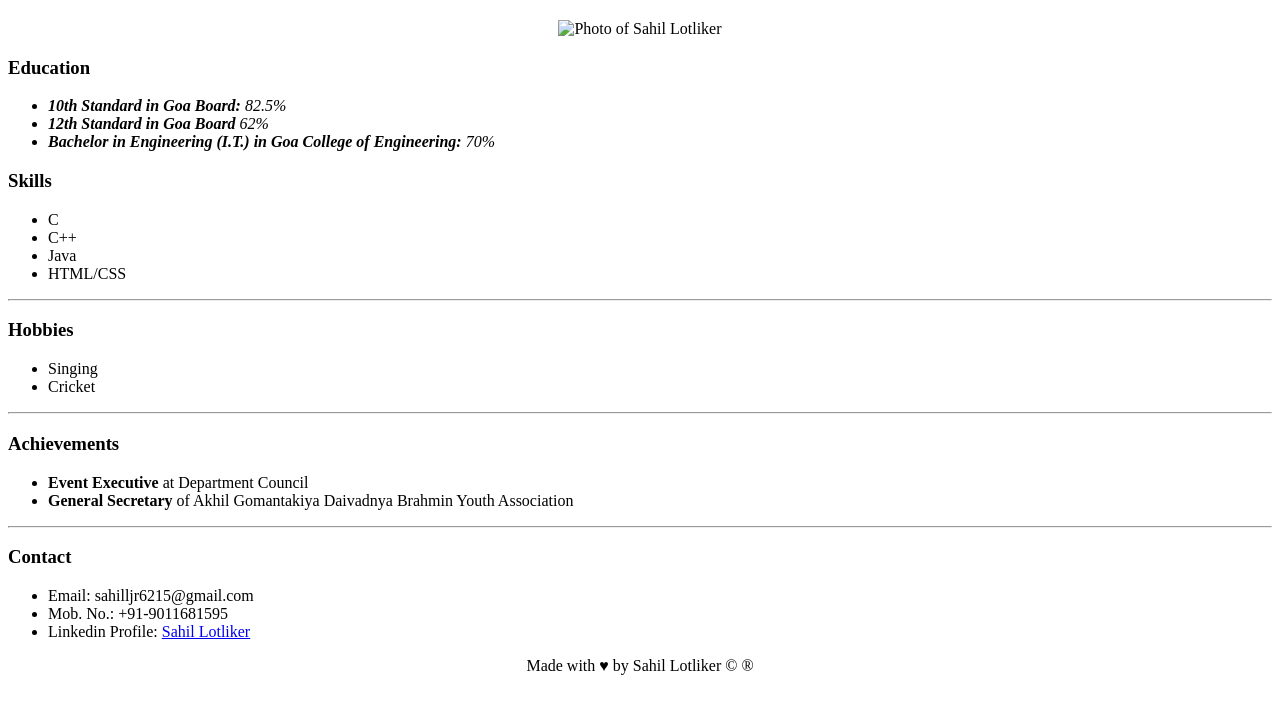
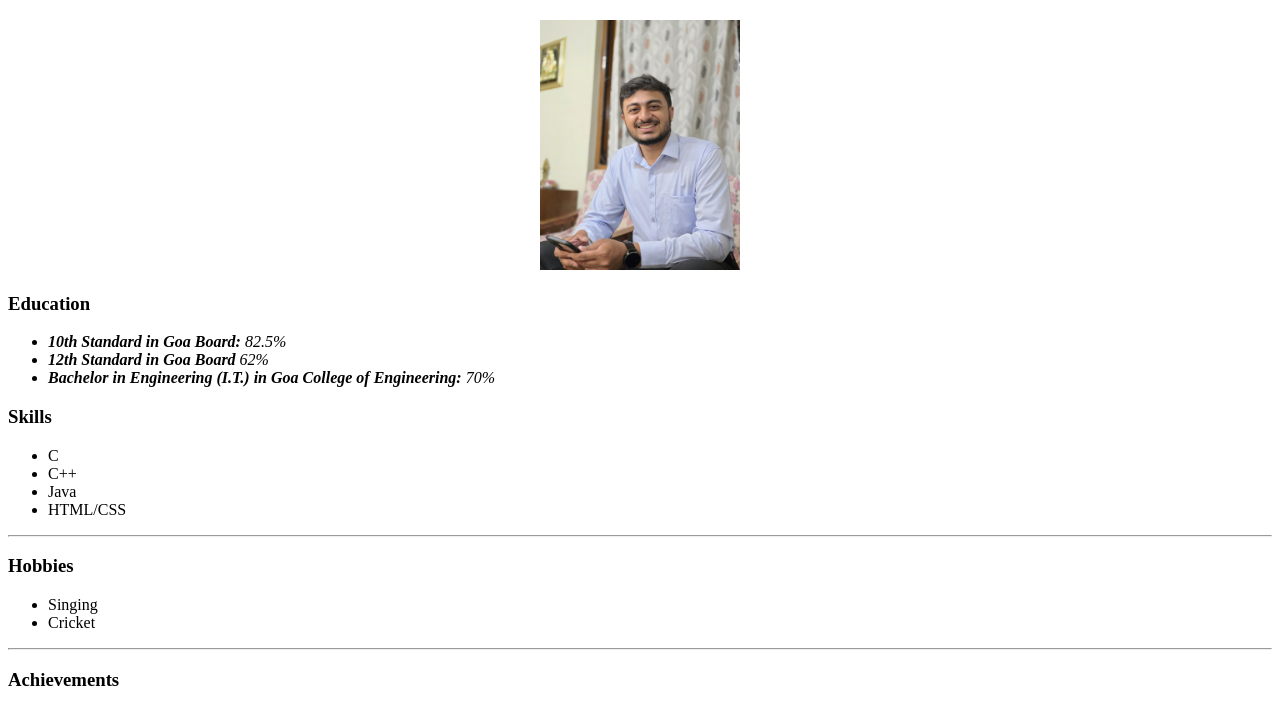
Before and after one commit to SahilLotliker99/Portfolio, a plain HTML site: page index.html in a window 1280 px wide. Shown: the part 60-767 px from the top of the page. Drawn offline with Linux system fonts and the light colour scheme.

Commit message:
Update index.html

```diff
--- a/index.html
+++ b/index.html
@@ -8,7 +8,7 @@
     <body>
     <header style="text-align: center;">
         <h1><b>Sahil D. Lotliker</b></h1>
-        <img src="IMG_6609a.jpg" alt="Photo of Sahil Lotliker" height="250px" width="200px" >
+        <img src="IMG_6609.jpg" alt="Photo of Sahil Lotliker" height="250px" width="200px" >
     </header>
 
     <section>
```
